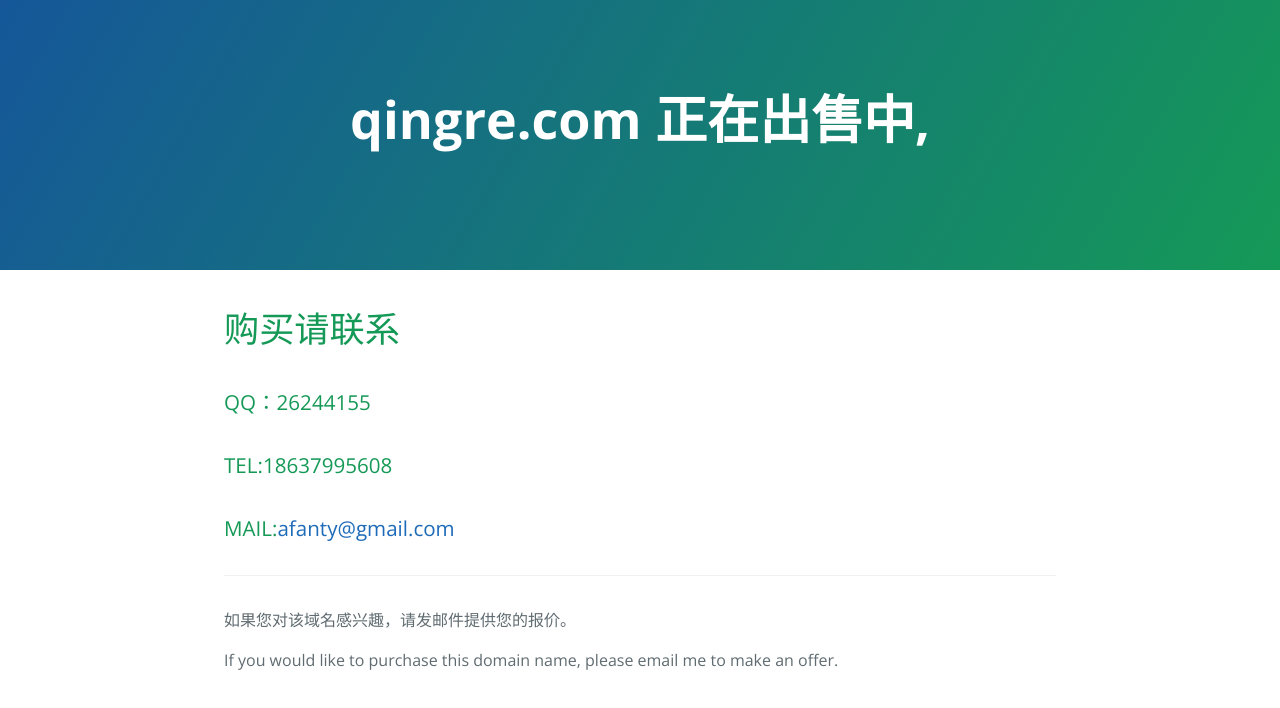
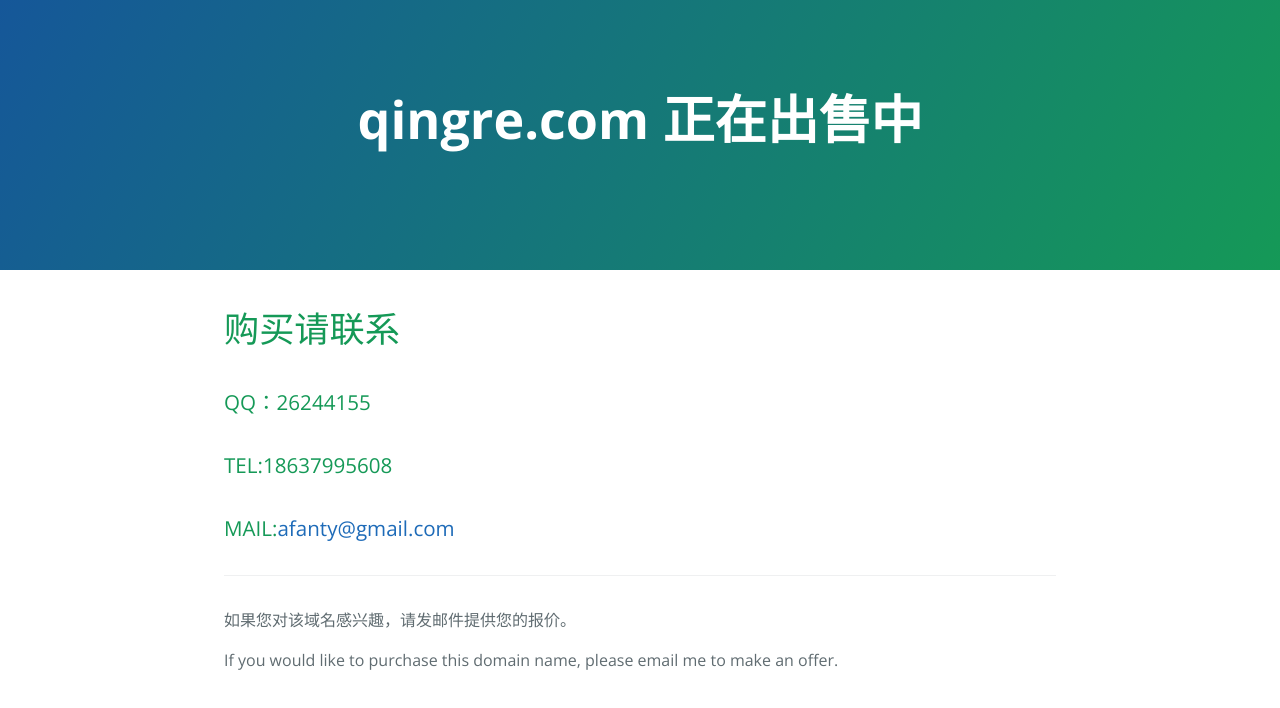
Before and after one commit to foous/foous.github.io, a plain HTML site: page index.html in a window 1280 px wide. Drawn offline with nearby package versions, Linux system fonts and the light colour scheme.

Commit message:
Update index.html

```diff
--- a/index.html
+++ b/index.html
@@ -11,7 +11,7 @@
   </head>
   <body>
     <section class="page-header">
-      <h1 class="project-name">qingre.com 正在出售中,</h1>
+      <h1 class="project-name">qingre.com 正在出售中</h1>
       <h2 class="project-tagline"></h2>
     </section>
     <section class="main-content">
```
